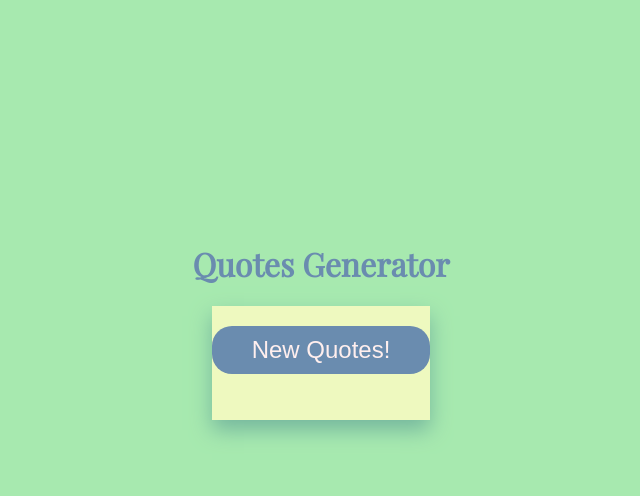
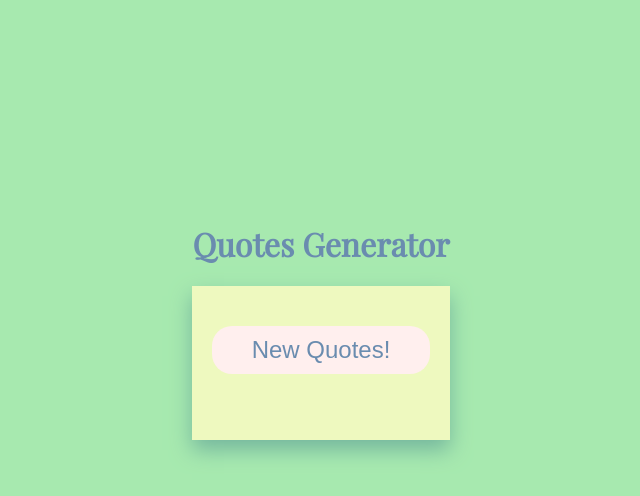
Before and after one commit to Sudipta065/quotegenerator, a plain HTML site: page index.html in a window 1280 px wide. In both pictures the pointer is over the button "New Quotes!". Shown: the whole page, without its empty margins (319-959 px from the left). Drawn offline with nearby package versions, Linux system fonts and the light colour scheme; no server answers; a web font is replaced by a local one.

Commit message:
Update style.css

```diff
--- a/style.css
+++ b/style.css
@@ -26,6 +26,7 @@ body {
   display: flex;
   flex-direction: column;
   align-items: center;
+  padding: 2rem 2rem;
   max-width: 40vw;
   font-size: 4rem;
   background-color: #eef9bf;
@@ -62,12 +63,12 @@ body {
   border-radius: 2rem;
   border: none;
   color: #ffefee;
-  background-color: #75b79e;
+  background-color: #6a8caf;
   transition: all 0.3s ease-in-out;
 }
 #button:hover {
-  background-color: #6a8caf;
-  color: #ffefee;
+  background-color: #ffefee;
+  color: #6a8caf;
 }
 
 @media only screen and (max-width: 52.5em) {
```
